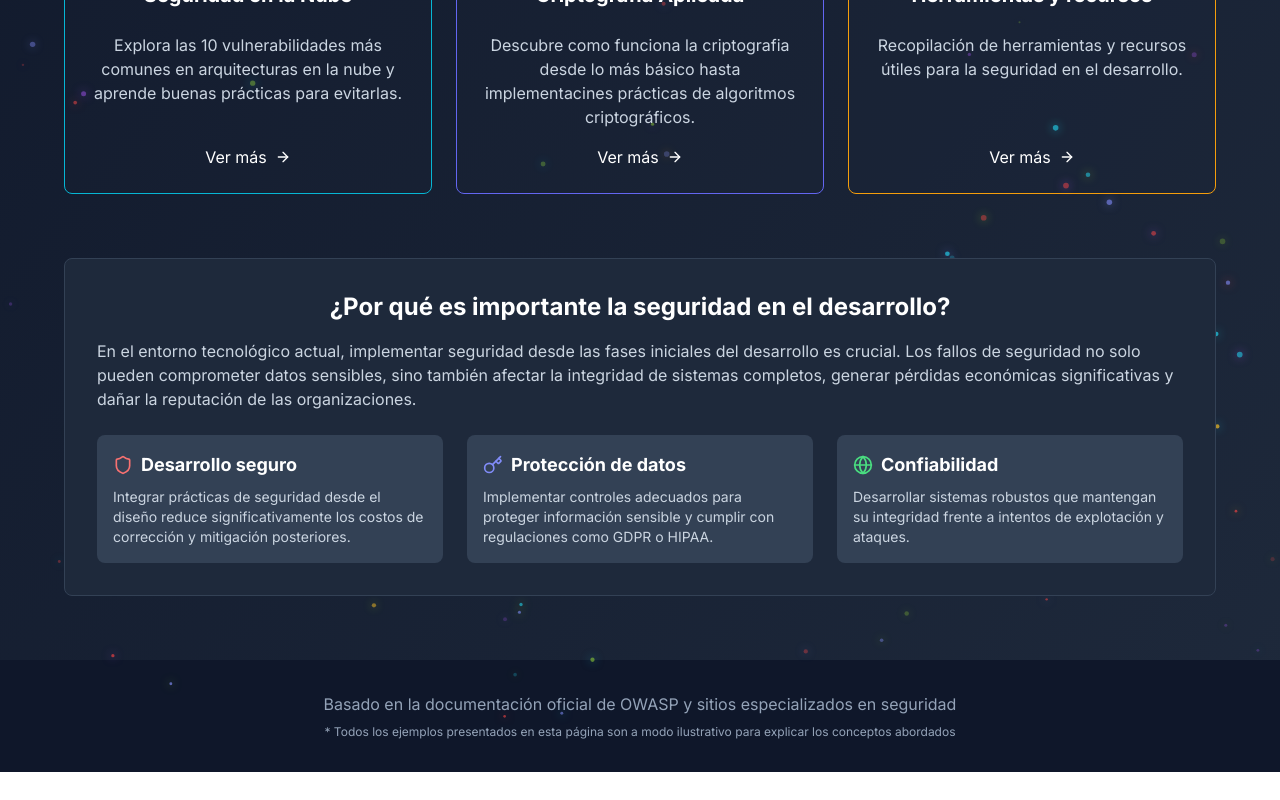
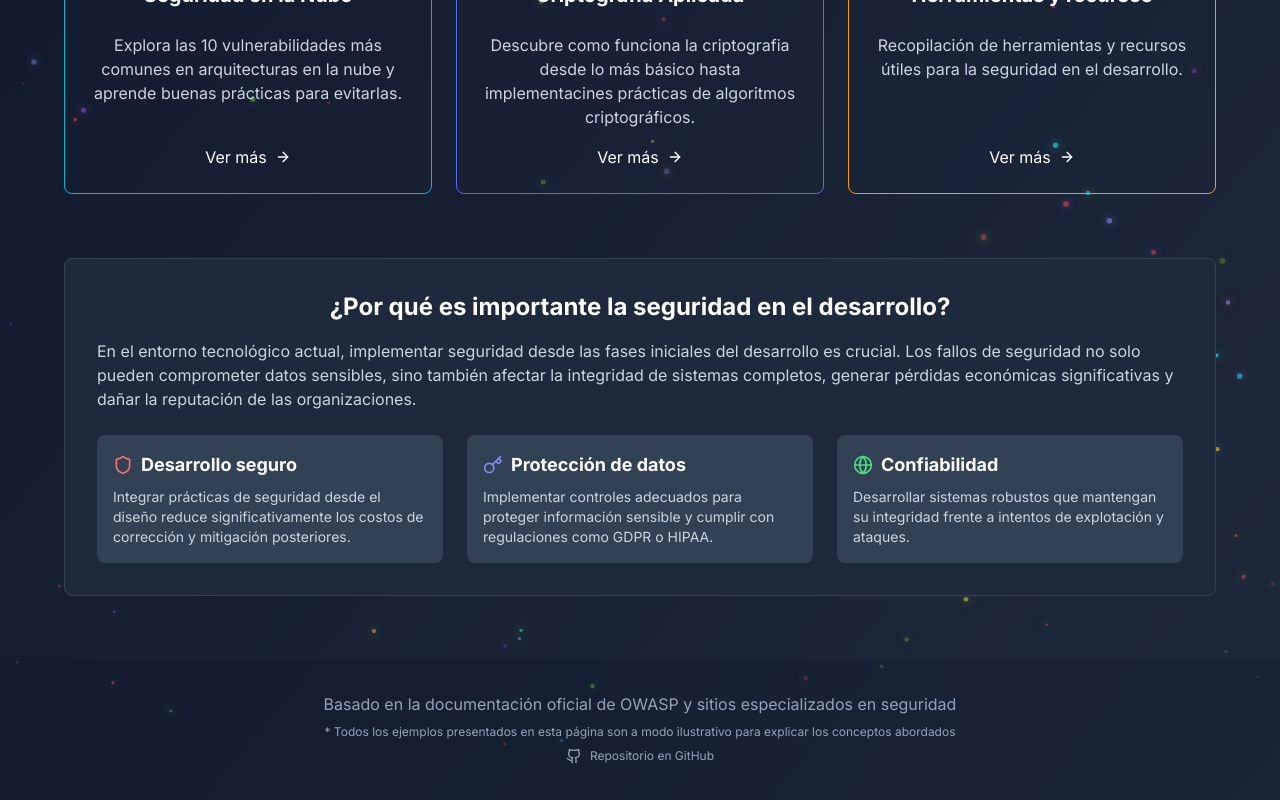
Before and after one commit to MatiasWettstein/owaspweb, a Next.js app: page / in a window 1280 px wide. Shown: the part 841-1641 px from the top of the page. Before the commit the page ends 1613 px from the top, so only its background shows below. Built offline with nearby package versions, Linux system fonts and the light colour scheme.

Commit message:
fix: update footer component styling and add GitHub repository link

```diff
--- a/components/basic/footer.tsx
+++ b/components/basic/footer.tsx
@@ -1,9 +1,17 @@
+import { Github } from 'lucide-react';
+
 export default function Footer() {
     return (
-        <footer className="py-8 px-4 md:px-8 lg:px-16 bg-slate-900 text-center">
+        <footer className="py-8 px-4 md:px-8 lg:px-16 bg-slate-900/30 text-center z-10 relative">
             <div className="max-w-5xl mx-auto">
                 <p className="text-slate-400">Basado en la documentación oficial de OWASP y sitios especializados en seguridad</p>
                 <p className="text-slate-400 text-xs mt-2">* Todos los ejemplos presentados en esta página son a modo ilustrativo para explicar los conceptos abordados</p>
+                <p className="text-slate-400 text-xs mt-2">
+                    <a href="https://github.com/MatiasWettstein/owaspweb" target="_blank" rel="noopener noreferrer" className="hover:text-slate-200 inline-flex items-center">
+                        <Github className="mr-2 h-4 w-4" />
+                        Repositorio en GitHub
+                    </a>
+                </p>
             </div>
         </footer>
     )
--- a/package.json
+++ b/package.json
@@ -7,7 +7,7 @@
     "build": "next build",
     "start": "next start",
     "lint": "next lint",
-    "deploy": "npx wrangler pages deploy ./out"
+    "deploy": "next build && npx wrangler pages deploy ./out"
   },
   "dependencies": {
     "autoprefixer": "^10.4.20",
```
